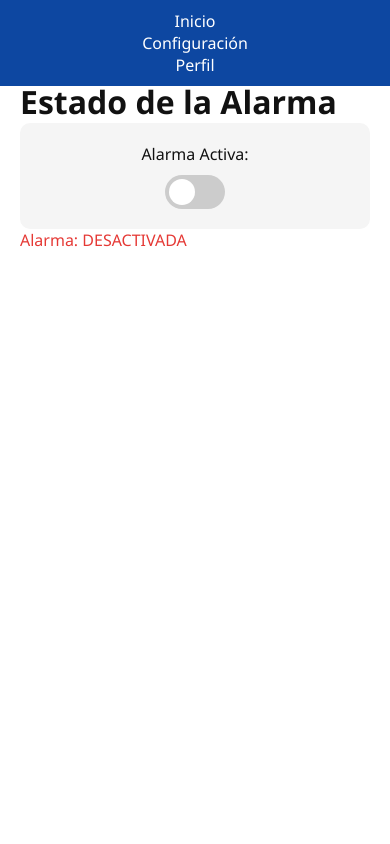
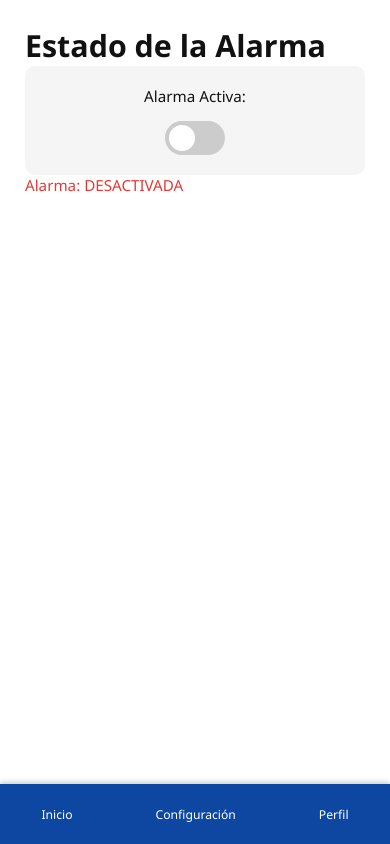
Before and after one commit to Code-Alex16/alarma-inteligente-web, a Flask app: page / in a window 390 px wide. Run offline with Flask 3, Linux system fonts and the light colour scheme; some web fonts are replaced.

Commit message:
update: vista mejorada movil

```diff
--- a/static/css/style.css
+++ b/static/css/style.css
@@ -1,67 +1,4 @@
-/*body {
-    font-family: Arial, sans-serif;
-    margin: 0;
-    padding: 0;
-    background-color: #f4f4f4;
-    color: #333;
-}
-
-header {
-    background-color: #333;
-    color: white;
-    padding: 1rem 0;
-    text-align: center;
-}
-
-nav a {
-    color: white;
-    text-decoration: none;
-    margin: 0 15px;
-}
-
-main {
-    padding: 20px;
-    max-width: 800px;
-    margin: 20px auto;
-    background-color: white;
-    box-shadow: 0 0 10px rgba(0, 0, 0, 0.1);
-}
-
-h1, h2 {
-    color: #0056b3;
-}
-
-form label {
-    display: block;
-    margin-bottom: 5px;
-    font-weight: bold;
-}
-
-form input[type="text"],
-form input[type="email"],
-form input[type="tel"],
-form select {
-    width: 100%;
-    padding: 8px;
-    margin-bottom: 10px;
-    border: 1px solid #ddd;
-    border-radius: 4px;
-}
-
-form button {
-    background-color: #007bff;
-    color: white;
-    padding: 10px 15px;
-    border: none;
-    border-radius: 4px;
-    cursor: pointer;
-    font-size: 16px;
-}
-
-form button:hover {
-    background-color: #0056b3;
-}*/
-/* Reset básico */
+/* Estilos Globales y Base (para todos los dispositivos, incluyendo escritorio) */
 * {
   margin: 0;
   padding: 0;
@@ -72,20 +9,22 @@ form button:hover {
 body {
   background-color: #ffffff;
   color: #111;
-  padding-top: 60px;
+  padding-top: 60px; /* Espacio para la barra de navegación fija superior en escritorio */
+  /* padding-bottom se añade en la media query para móvil */
 }
 
-/* Navbar */
+/* Navbar (Estilos para escritorio, por defecto) */
 nav {
   background-color: #0d47a1;
-  position: fixed;
+  position: fixed; /* Fijo en la parte superior para escritorio */
   top: 0;
   width: 100%;
   height: 60px;
   display: flex;
   align-items: center;
-  justify-content: space-around;
+  justify-content: space-around; /* Distribuye los enlaces horizontalmente */
   z-index: 1000;
+  box-shadow: 0 2px 5px rgba(0,0,0,0.2); /* Sutil sombra para que resalte */
 }
 
 nav a {
@@ -93,6 +32,10 @@ nav a {
   text-decoration: none;
   margin: 0 10px;
   font-weight: 500;
+  padding: 0 5px;
+  white-space: nowrap; /* Evita que el texto de los enlaces se rompa */
+  flex-grow: 1; /* Permite que los enlaces crezcan para ocupar espacio */
+  text-align: center; /* Centra el texto de los enlaces */
 }
 
 nav a:hover {
@@ -101,7 +44,7 @@ nav a:hover {
 
 /* Contenedor principal */
 .container {
-  max-width: 900px;
+  max-width: 900px; /* Ancho máximo para pantallas grandes */
   margin: auto;
   padding: 20px;
 }
@@ -168,6 +111,7 @@ form input, form select, form button {
   padding: 10px;
   border: 1px solid #ccc;
   border-radius: 6px;
+  width: 100%;
 }
 
 form button {
@@ -191,6 +135,7 @@ form button:hover {
   display: flex;
   justify-content: space-between;
   align-items: center;
+  flex-wrap: wrap;
 }
 
 .contact-actions button {
@@ -207,16 +152,135 @@ form button:hover {
 .contact-actions .edit:hover { background-color: #ffa000; }
 .contact-actions .delete:hover { background-color: #d32f2f; }
 
-/* Responsive */
+
+/* ------------------------------------------- */
+/* MEDIA QUERIES PARA RESPONSIVIDAD (NAVEGACIÓN INFERIOR) */
+/* ------------------------------------------- */
+
+/* Estilos para pantallas pequeñas (hasta 600px de ancho) */
 @media screen and (max-width: 600px) {
+  body {
+    font-size: 0.95em;
+    padding-top: 0; /* Elimina el padding superior en móvil */
+    padding-bottom: 60px; /* Añade espacio para la barra de navegación inferior */
+  }
+
+  /* Contenedor principal: ocupa casi todo el ancho */
+  .container {
+    padding: 15px;
+    margin: 10px auto;
+    width: calc(100% - 20px);
+    max-width: none; /* Desactiva el ancho máximo para que se expanda */
+  }
+
+  /* Navbar: Pasa a la parte inferior y horizontal para móvil */
+  nav {
+    position: fixed; /* Fija en la pantalla */
+    bottom: 0; /* Lo ancla a la parte inferior */
+    top: auto; /* Deshabilita el top que tenía para escritorio */
+    height: 60px; /* Altura de la barra de navegación inferior */
+    flex-direction: row; /* Asegura que los enlaces estén en fila */
+    justify-content: space-around; /* Distribuye los enlaces uniformemente */
+    align-items: center;
+    padding: 0; /* Quita padding general de la barra */
+    box-shadow: 0 -2px 5px rgba(0,0,0,0.2); /* Sombra hacia arriba */
+  }
+
+  nav a {
+    flex-direction: column; /* Apila el posible ícono y el texto si los tuvieras */
+    display: flex; /* Para centrar el ícono y el texto */
+    align-items: center; /* Centra el contenido verticalmente */
+    justify-content: center; /* Centra el contenido horizontalmente */
+    padding: 8px 5px; /* Más padding para hacerlos tocables */
+    margin: 0; /* Quita el margen horizontal entre enlaces */
+    font-size: 0.8em; /* Tamaño de fuente más pequeño para el texto de navegación */
+    border-bottom: none; /* Quita la línea de separación que añadimos antes */
+    height: 100%; /* Ocupa la altura completa de la nav bar */
+    border-radius: 0; /* Quita border-radius si lo hubiera de un hover anterior */
+  }
+
+  nav a:hover {
+      background-color: rgba(255, 255, 255, 0.1); /* Sutil hover para el botón */
+      text-decoration: none; /* Quita el subrayado en hover en móvil */
+  }
+
+  /* Switch Container: Adaptación para apilar y centrar en móvil */
   .switch-container {
     flex-direction: column;
-    gap: 10px;
+    align-items: center;
+    gap: 15px;
+    padding: 20px 15px;
+  }
+
+  .switch-container > span { /* Asumiendo que "Alarma Activa" es un span */
+    text-align: center;
+    width: 100%;
+  }
+
+  /* Ajuste para los campos de formulario y botones en móvil */
+  form {
+    padding: 15px;
+  }
+
+  form input, form select, form button {
+    padding: 14px;
+    font-size: 1.05em;
+  }
+
+  /* Ajuste para las tarjetas de contacto en móvil */
+  .contact-card {
+    flex-direction: column;
+    align-items: flex-start;
+    padding: 15px;
+  }
+
+  .contact-info { /* Asume que tienes un div o span que contiene el nombre/teléfono */
+      width: 100%;
+      margin-bottom: 10px;
+  }
+
+  .contact-actions {
+    width: 100%;
+    display: flex;
+    justify-content: space-around;
+    flex-wrap: wrap;
+  }
+
+  .contact-actions button {
+    flex: 1;
+    margin: 5px;
+    min-width: 100px;
+  }
+}
+
+/* Opcional: Para pantallas de tabletas (601px a 900px de ancho) */
+@media screen and (min-width: 601px) and (max-width: 900px) {
+  body {
+    padding-top: 60px; /* Vuelve al padding superior para la nav bar de arriba */
+    padding-bottom: 0; /* Elimina el padding inferior */
+  }
+
+  .container {
+    padding: 25px;
+    margin: 20px auto;
+    width: auto;
   }
 
   nav {
-    flex-direction: column;
-    height: auto;
-    padding: 10px 0;
+    position: fixed; /* Asegura que siga arriba */
+    top: 0;
+    bottom: auto; /* Deshabilita el bottom para que vuelva arriba */
+    flex-direction: row;
+    justify-content: space-around;
+    height: 60px;
+    box-shadow: 0 2px 5px rgba(0,0,0,0.2);
+  }
+
+  nav a {
+    flex-direction: row; /* Asegura que los enlaces vuelvan a ser horizontales */
+    width: auto;
+    margin: 0 10px;
+    font-size: 1em; /* Vuelve al tamaño de fuente original */
+    padding: 0 5px;
   }
 }
```
